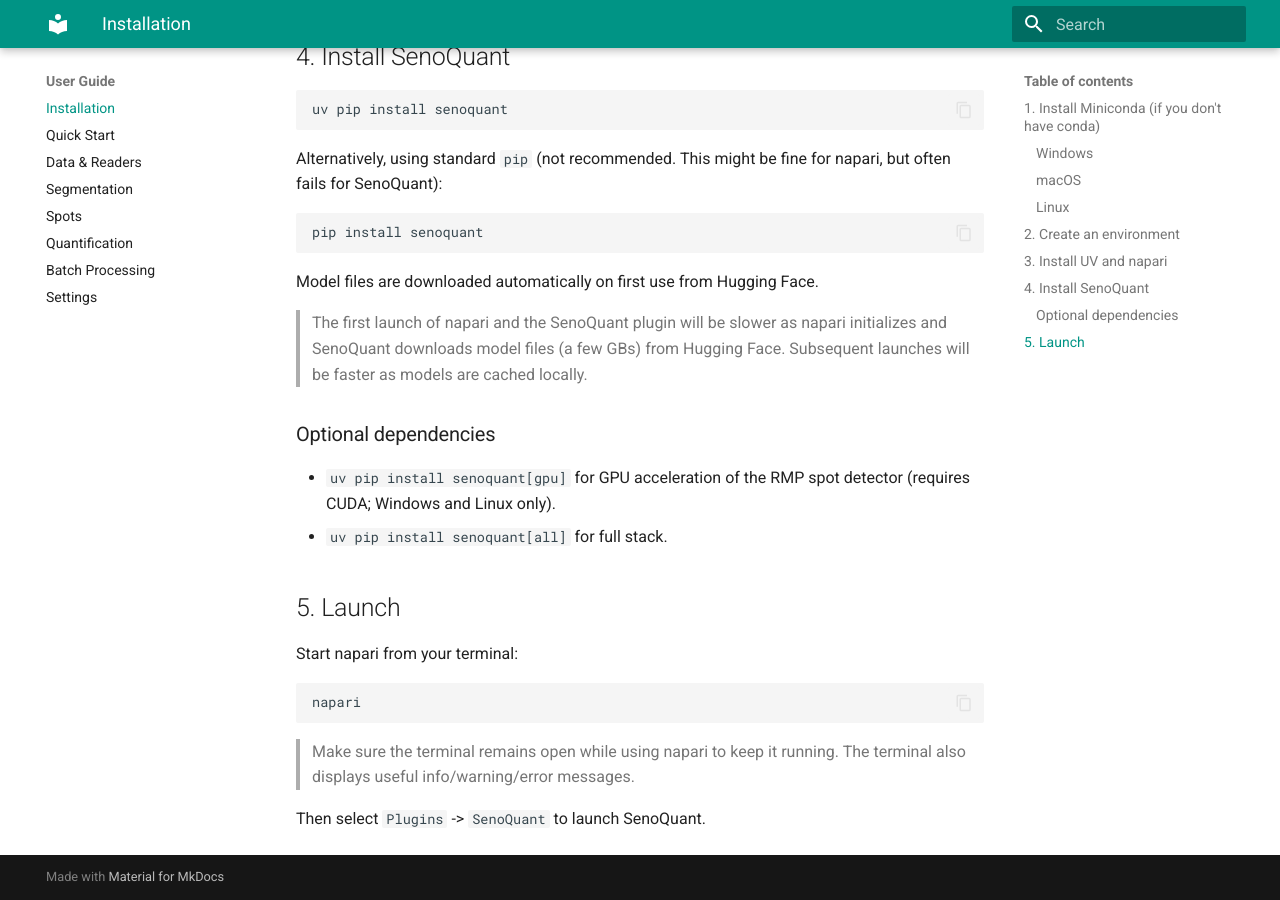
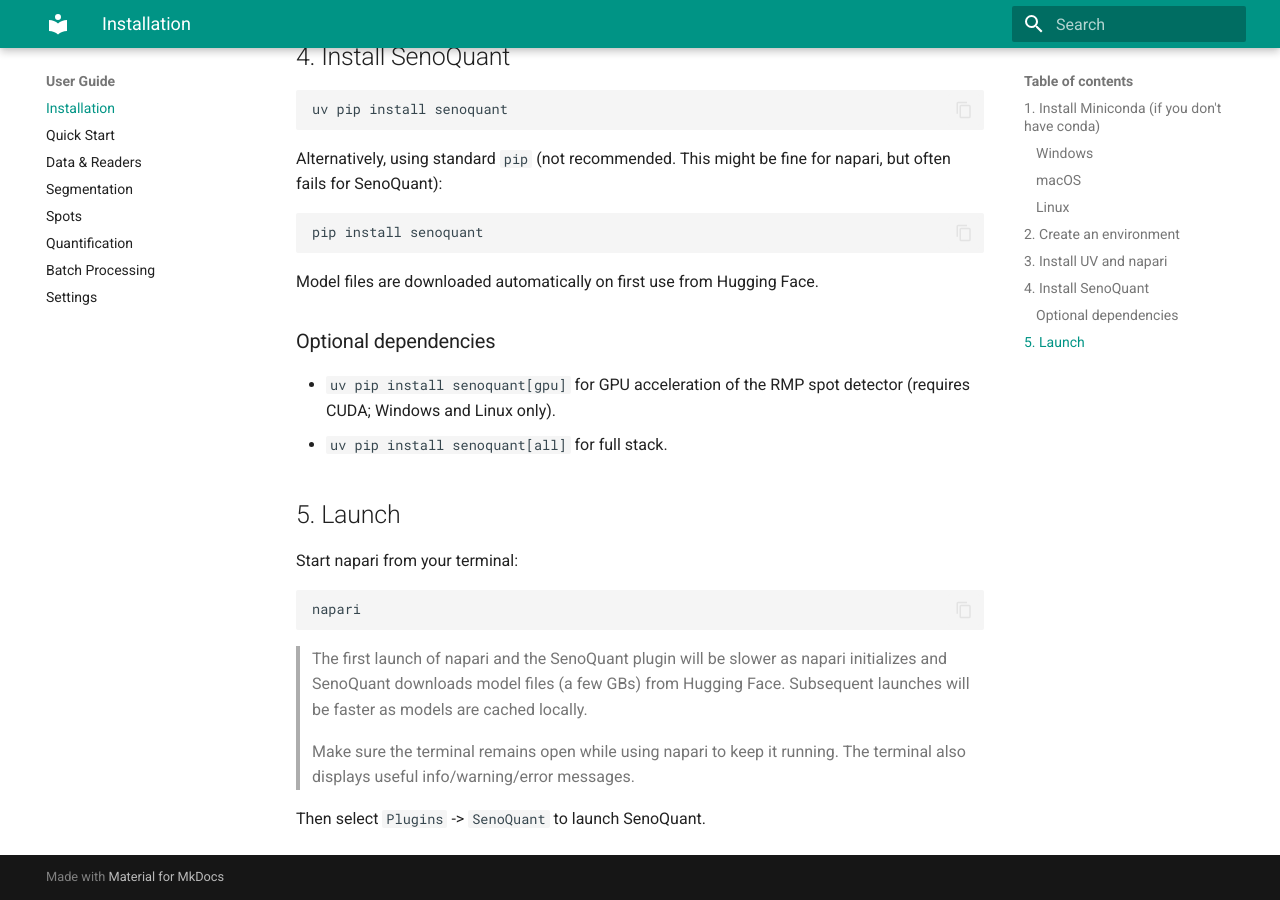
Before and after one commit to HaamsRee/senoquant, an MkDocs documentation site: the page built from docs/user/installation.md, in a window 1280 px wide and 900 px high, scrolled down 2443 px. Built offline with MkDocs 1.6.1 and Material for MkDocs 9.7.7, drawn with Linux system fonts in a browser that asks for light colours; part of the change alters nothing that is shown.

````diff
--- a/docs/user/installation.md
+++ b/docs/user/installation.md
@@ -94,8 +94,6 @@ pip install senoquant
 
 Model files are downloaded automatically on first use from Hugging Face.
 
-> The first launch of napari and the SenoQuant plugin will be slower as napari initializes and SenoQuant downloads model files (a few GBs) from Hugging Face. Subsequent launches will be faster as models are cached locally.
-
 ### Optional dependencies
 
 - `uv pip install senoquant[gpu]` for GPU acceleration of the RMP spot detector (requires CUDA; Windows and Linux only).
@@ -108,6 +106,9 @@ Start napari from your terminal:
 ```bash
 napari
 ```
+
+> The first launch of napari and the SenoQuant plugin will be slower as napari initializes and SenoQuant downloads model files (a few GBs) from Hugging Face. Subsequent launches will be faster as models are cached locally.
+
 > Make sure the terminal remains open while using napari to keep it running. The terminal also displays useful info/warning/error messages.
 
 Then select `Plugins` -> `SenoQuant` to launch SenoQuant.
````
